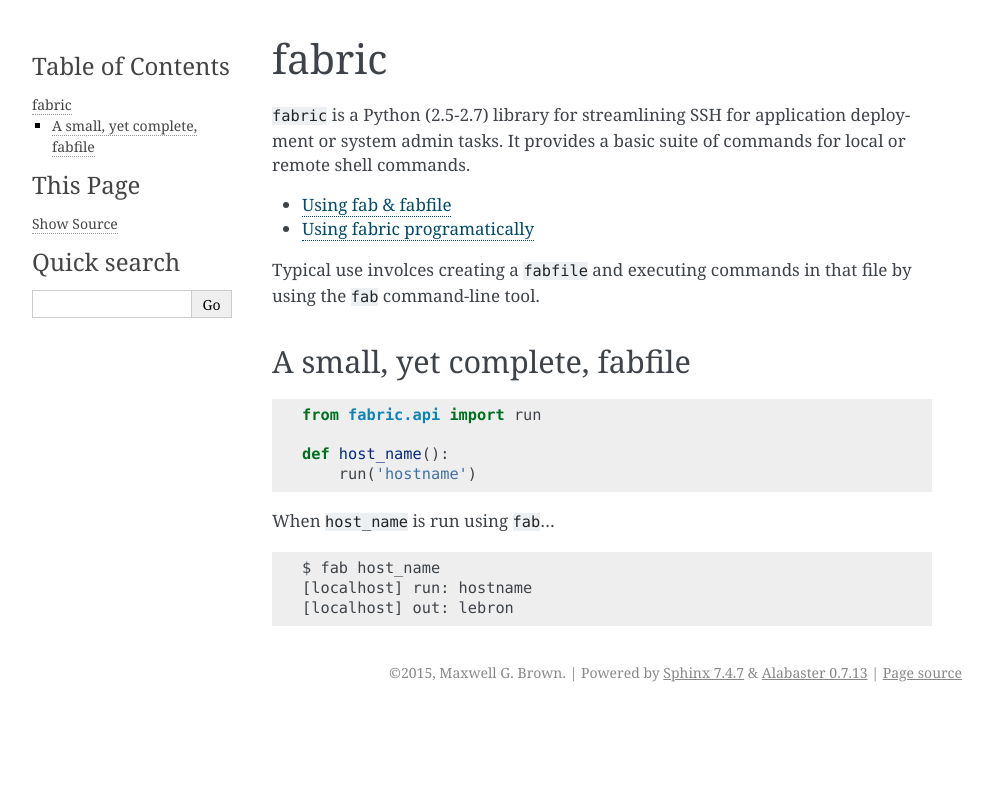
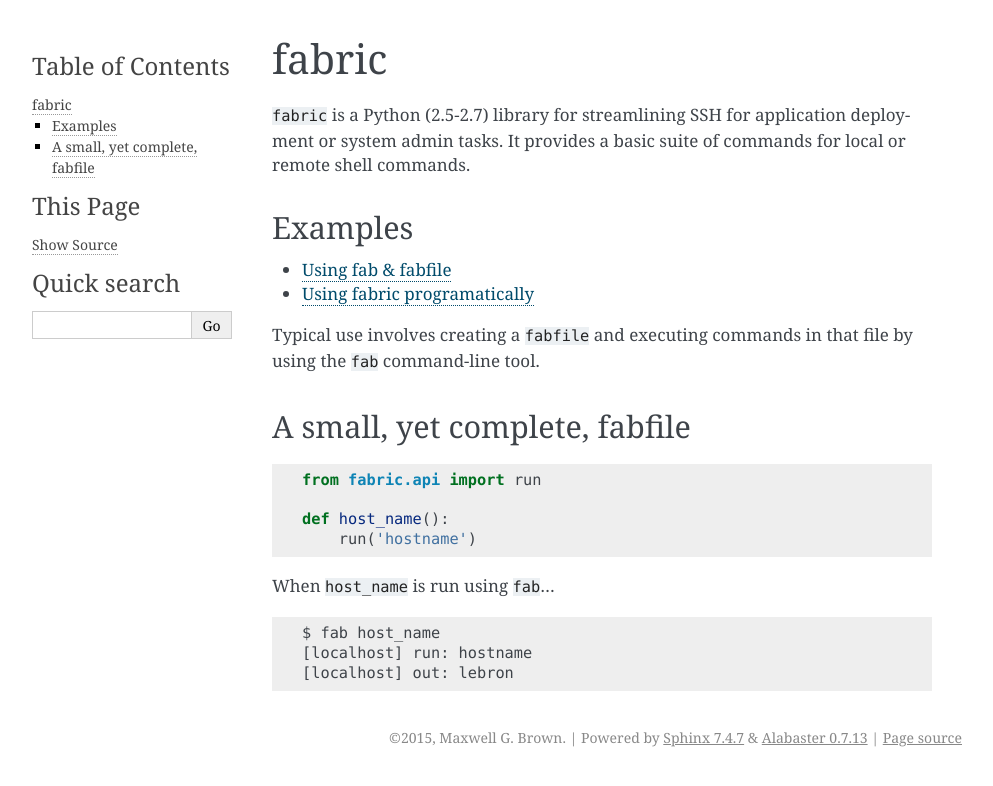
Before and after one commit to MaxwellGBrown/notebook, a Sphinx documentation site: the page built from docs/source/python_libraries/fabric/fabric.rst, in a window 1280 px wide. Shown: the top 786 px of the page, without its empty margins (148-1141 px from the left). Built offline with Sphinx 7.4.7, drawn with Linux system fonts in a browser that asks for light colours.

Commit message:
Added headers to python_libraries toctrees

```diff
--- a/docs/source/python_libraries/fabric/fabric.rst
+++ b/docs/source/python_libraries/fabric/fabric.rst
@@ -4,6 +4,10 @@
 
 ``fabric`` is a Python (2.5-2.7) library for streamlining SSH for application deployment or system admin tasks.  It provides a basic suite of commands for local or remote shell commands.
 
+
+--------
+Examples
+--------
 
 .. toctree::
   :maxdepth: 1
@@ -13,12 +17,13 @@
 
 
 
-Typical use involces creating a ``fabfile`` and executing commands in that file by using the ``fab`` command-line tool.
+Typical use involves creating a ``fabfile`` and executing commands in that file by using the ``fab`` command-line tool.
 
 
-~~~~~~~~~~~~~~~~~~~~~~~~~~~~~~
+------------------------------
 A small, yet complete, fabfile
-~~~~~~~~~~~~~~~~~~~~~~~~~~~~~~
+------------------------------
+
 ::
 
     from fabric.api import run
--- a/docs/source/python_libraries/mailthon/mailthon.rst
+++ b/docs/source/python_libraries/mailthon/mailthon.rst
@@ -3,6 +3,10 @@
 ========
 
 mailthon is an SMTP library that reflects the simplicty of the requets library.
+
+--------
+Examples
+--------
 
 .. toctree::
     :maxdepth: 1
```
Also changed, not shown: 1 other file.
